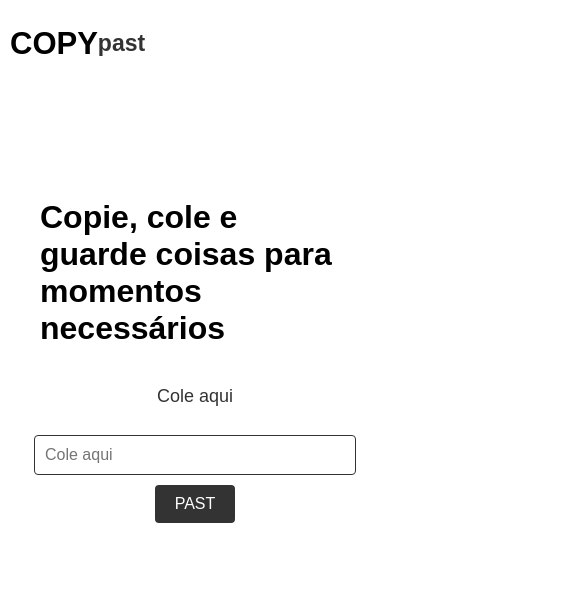
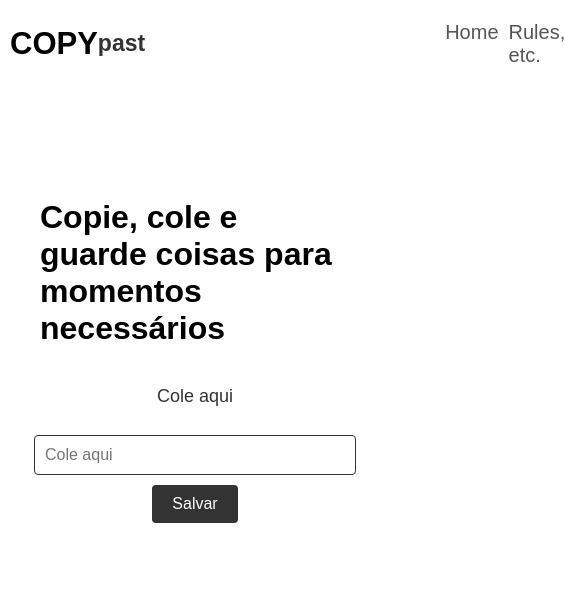
Before and after one commit to NiczinXD/COPYpast, a plain HTML site: page index.html in a window 390 px wide. Shown: the whole page, 565 px wide, since content can reach past the window. Drawn offline with Linux system fonts and the light colour scheme.

Commit message:
Adição do campo 'Rules, etc.' + teste para dispositivos móveis

```diff
--- a/index.html
+++ b/index.html
@@ -10,6 +10,11 @@
     <header>
         <h2>COPY</h2>
         <p class="p_titulo">past</p>
+
+        <nav>
+            <a href="index.html">Home</a>
+            <a href="etc.html">Rules, etc.</a>
+        </nav>
     </header>
 
     <main>
@@ -18,7 +23,7 @@
         <div>
             <p>Cole aqui</p>
             <input type="text" placeholder="Cole aqui" id="input"/>
-            <button id="button_salvar" class="button_salvar">PAST</button>
+            <button id="button_salvar" class="button_salvar">Salvar</button>
 
             <ul id="lista-copias"></ul>
         </div>
--- a/style.css
+++ b/style.css
@@ -24,6 +24,23 @@ h2{
     font-weight: 700;
     font-size: 23px;
     align-items: center;
+}
+
+nav{
+    display: flex;
+    padding-left: 2100px;
+    gap: 70px;
+    font-size: 20px;
+
+}
+
+a{
+    text-decoration: none;
+    color: #555;
+}
+
+a:hover{
+    color: #333;
 }
 
 main{
@@ -112,3 +129,10 @@ li{
     gap: 10px;
     background-color: #f0f0f0;
 }
+
+@media(max-width: 1200px){
+    nav{
+        padding-left: 300px;
+        gap: 10px;
+    }
+}
```
Also changed, not shown: etc.html (added, +31 -0 lines).
